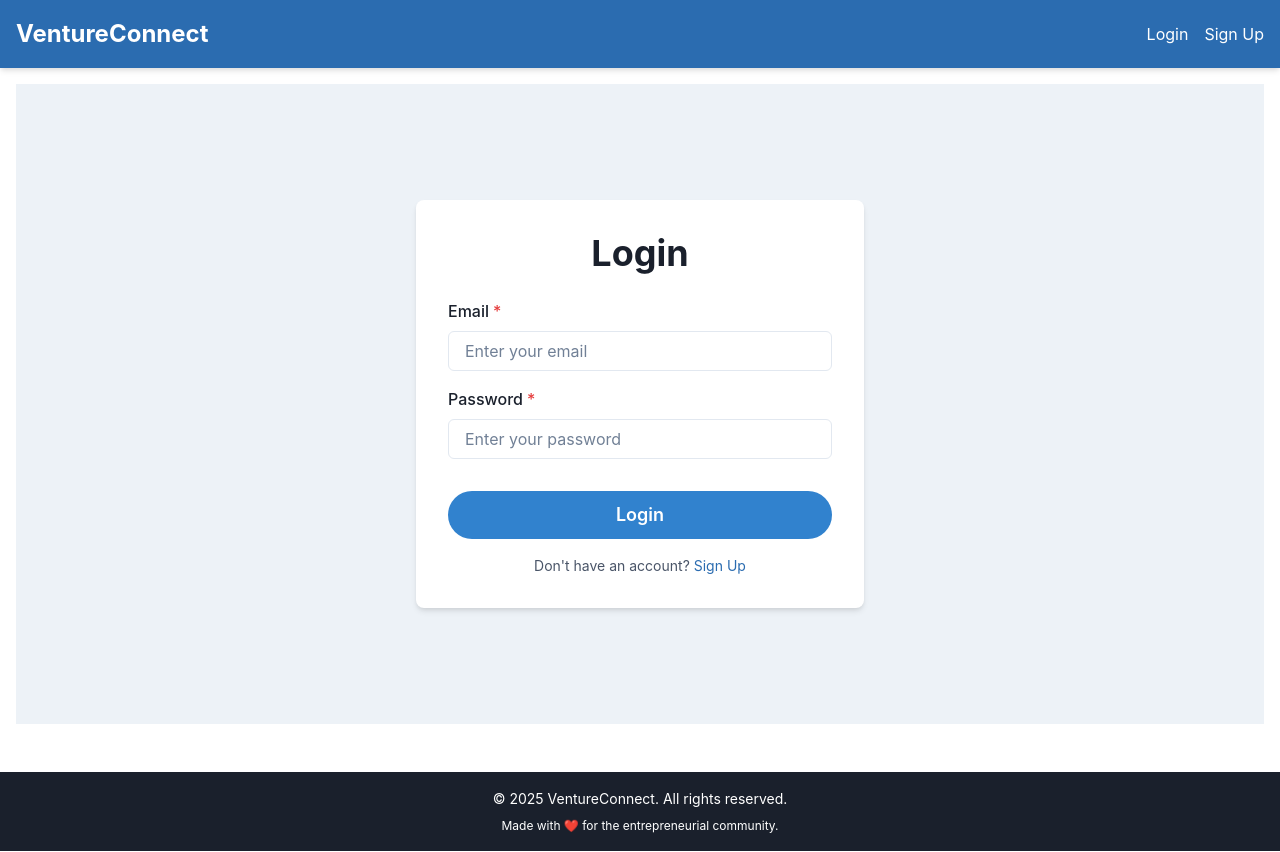
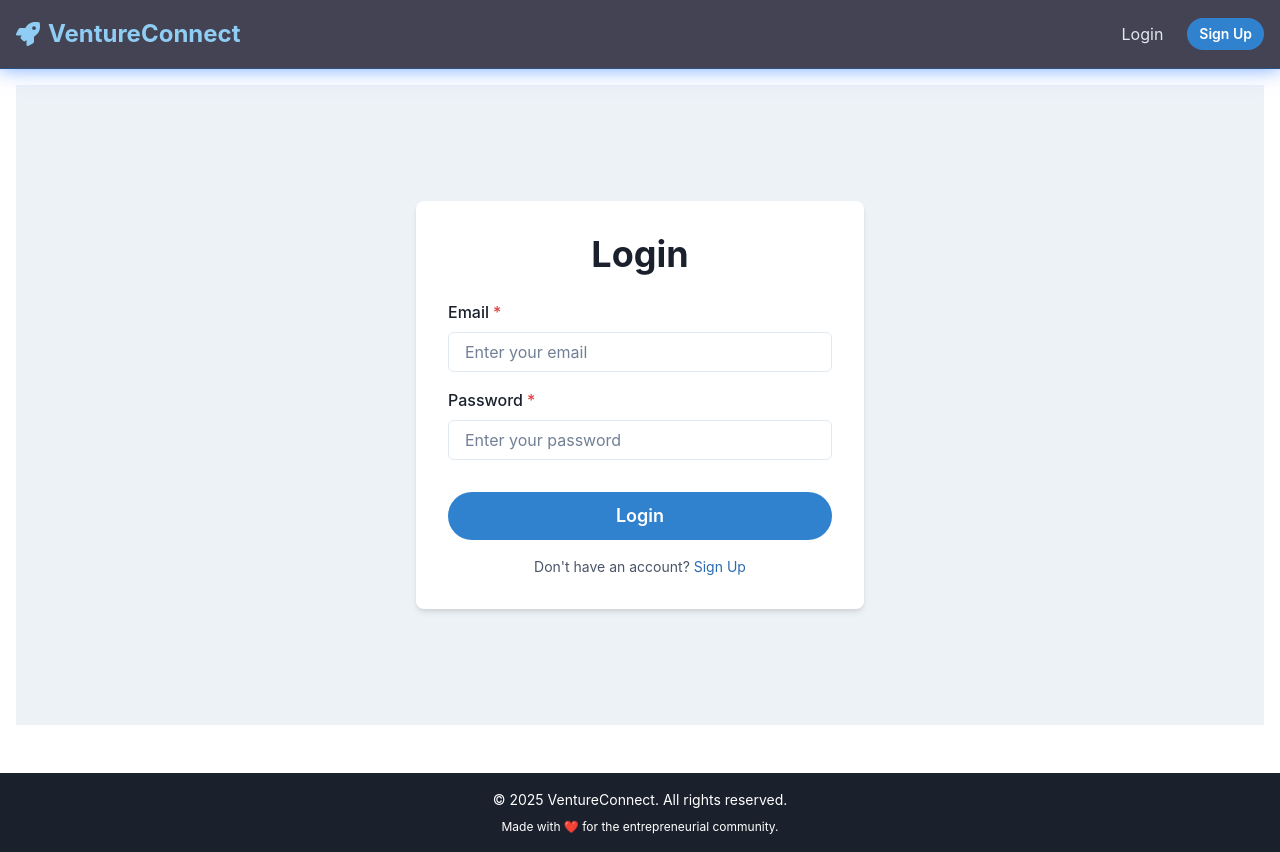
Before and after one commit to DeepanshuPratik/venture-connect, a React (Create React App) app: page /login in a window 1280 px wide. Built offline with nearby package versions, Linux system fonts and the light colour scheme; no server answers.

Commit message:
fix: navbar ui design refactor

```diff
--- a/src/components/Navbar.js
+++ b/src/components/Navbar.js
@@ -1,7 +1,17 @@
 import React from 'react';
 import { Link as ReactRouterLink, useNavigate } from 'react-router-dom';
 import { useAuth } from '../hooks/useAuth';
-import { Box, Flex, Text, Button, Link, Spacer, useColorModeValue } from '@chakra-ui/react';
+import {
+  Box,
+  Flex,
+  Text,
+  Button,
+  Link, // Chakra UI Link component
+  Spacer,
+  useColorModeValue, // For potential light/dark mode adaptability
+  HStack, // For horizontal stacking with consistent spacing
+} from '@chakra-ui/react';
+import { FaRocket } from 'react-icons/fa'; // Importing a cool icon for the brand
 
 function Navbar() {
   const { currentUser, userProfile, logout } = useAuth();
@@ -12,44 +22,126 @@ function Navbar() {
       await logout();
       navigate('/login');
     } catch (error) {
-      alert('Failed to log out: ' + error.message);
+      alert('Failed to log out: ' + error.message); // Consider Chakra Toast for better UX here
     }
   };
 
-  const bgColor = useColorModeValue('blue.600', 'blue.800');
-  const textColor = useColorModeValue('white', 'gray.100');
+  // Define colors for the futuristic theme
+  const bgColor = useColorModeValue('rgba(20, 20, 40, 0.8)', 'rgba(10, 10, 20, 0.9)'); // Dark, slightly transparent
+  const borderColor = useColorModeValue('blue.700', 'purple.600'); // Subtle border color
+  const linkColor = useColorModeValue('gray.200', 'gray.300');
+  const hoverLinkColor = useColorModeValue('blue.300', 'cyan.300');
+  const brandColor = useColorModeValue('blue.200', 'cyan.200');
+  const brandHoverColor = useColorModeValue('blue.400', 'cyan.400');
 
   return (
-    <Box bg={bgColor} p={4} color={textColor} shadow="md">
-      <Flex maxW="container.xl" mx="auto" align="center">
-        <Link as={ReactRouterLink} to="/dashboard" fontSize={{ base: "xl", md: "2xl" }} fontWeight="bold" _hover={{ textDecoration: 'none', color: 'gray.200' }}>
+    <Box
+      bg={bgColor}
+      p={4}
+      color={linkColor}
+      shadow="lg" // Larger shadow for depth
+      position="sticky" // Makes the navbar stick to the top
+      top="0"
+      zIndex="banner" // Ensures it stays above other content
+      width="full"
+      backdropFilter="blur(10px)" // Frosted glass effect
+      borderBottom="1px solid"
+      borderColor={borderColor}
+      // Subtle glow effect
+      boxShadow="0 0 15px rgba(0, 100, 255, 0.4), 0 0 30px rgba(0, 100, 255, 0.2)"
+    >
+      <Flex maxW="container.xl" mx="auto" align="center" justify="space-between">
+        {/* Brand/Logo Section */}
+        <Link
+          as={ReactRouterLink}
+          to="/dashboard"
+          fontSize={{ base: "xl", md: "2xl" }}
+          fontWeight="bold"
+          color={brandColor}
+          _hover={{
+            textDecoration: 'none',
+            color: brandHoverColor,
+          }}
+          transition="all 0.3s ease-in-out" // Smooth transition
+          display="flex"
+          alignItems="center"
+          gap={2}
+        >
+          <FaRocket /> {/* Futuristic Rocket Icon */}
           VentureConnect
         </Link>
-        <Spacer />
-        <Flex gap={4} align="center">
+
+        {/* Navigation Links */}
+        <HStack spacing={6}> {/* Increased spacing between links */}
           {currentUser ? (
             <>
-              <Link as={ReactRouterLink} to="/jobs" _hover={{ textDecoration: 'none', color: 'gray.200' }}>Jobs</Link>
-              <Link as={ReactRouterLink} to="/achievements" _hover={{ textDecoration: 'none', color: 'gray.200' }}>Achievements</Link>
-              <Link as={ReactRouterLink} to="/community" _hover={{ textDecoration: 'none', color: 'gray.200' }}>Community</Link> {/* NEW LINK */}
-              <Link as={ReactRouterLink} to="/profile" _hover={{ textDecoration: 'none', color: 'gray.200' }}>Profile</Link>
+              <Link
+                as={ReactRouterLink}
+                to="/jobs"
+                _hover={{ textDecoration: 'none', color: hoverLinkColor, transform: 'translateY(-2px)' }}
+                transition="all 0.2s ease-in-out"
+              >
+                Jobs
+              </Link>
+              <Link
+                as={ReactRouterLink}
+                to="/achievements"
+                _hover={{ textDecoration: 'none', color: hoverLinkColor, transform: 'translateY(-2px)' }}
+                transition="all 0.2s ease-in-out"
+              >
+                Achievements
+              </Link>
+              <Link
+                as={ReactRouterLink}
+                to="/community"
+                _hover={{ textDecoration: 'none', color: hoverLinkColor, transform: 'translateY(-2px)' }}
+                transition="all 0.2s ease-in-out"
+              >
+                Community
+              </Link>
+              <Link
+                as={ReactRouterLink}
+                to="/profile"
+                _hover={{ textDecoration: 'none', color: hoverLinkColor, transform: 'translateY(-2px)' }}
+                transition="all 0.2s ease-in-out"
+              >
+                Profile
+              </Link>
               <Button
                 onClick={handleLogout}
                 colorScheme="red"
                 size="sm"
                 borderRadius="full"
-                _hover={{ bg: 'red.500' }}
+                _hover={{ bg: 'red.500', transform: 'scale(1.05)', shadow: 'lg' }}
+                transition="all 0.2s ease-in-out"
               >
                 Logout
               </Button>
             </>
           ) : (
             <>
-              <Link as={ReactRouterLink} to="/login" _hover={{ textDecoration: 'none', color: 'gray.200' }}>Login</Link>
-              <Link as={ReactRouterLink} to="/signup" _hover={{ textDecoration: 'none', color: 'gray.200' }}>Sign Up</Link>
+              <Link
+                as={ReactRouterLink}
+                to="/login"
+                _hover={{ textDecoration: 'none', color: hoverLinkColor, transform: 'translateY(-2px)' }}
+                transition="all 0.2s ease-in-out"
+              >
+                Login
+              </Link>
+              <Button
+                as={ReactRouterLink} // Use Button for Sign Up to make it stand out
+                to="/signup"
+                colorScheme="blue"
+                size="sm"
+                borderRadius="full"
+                _hover={{ bg: 'blue.500', transform: 'scale(1.05)', shadow: 'lg' }}
+                transition="all 0.2s ease-in-out"
+              >
+                Sign Up
+              </Button>
             </>
           )}
-        </Flex>
+        </HStack>
       </Flex>
     </Box>
   );
```
